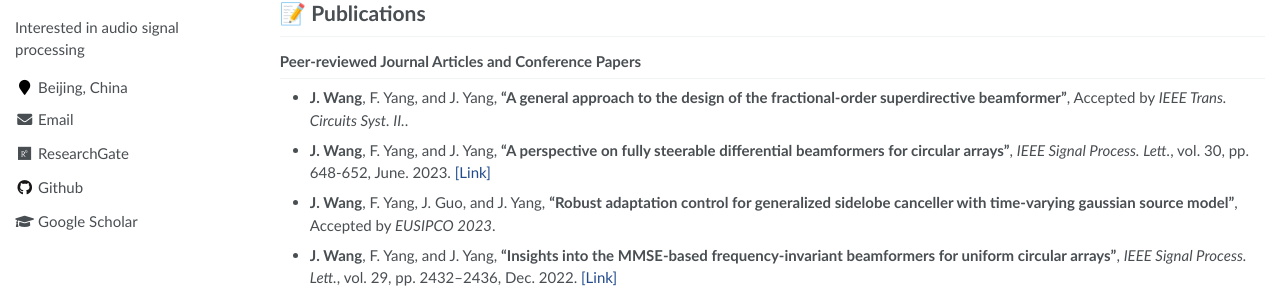
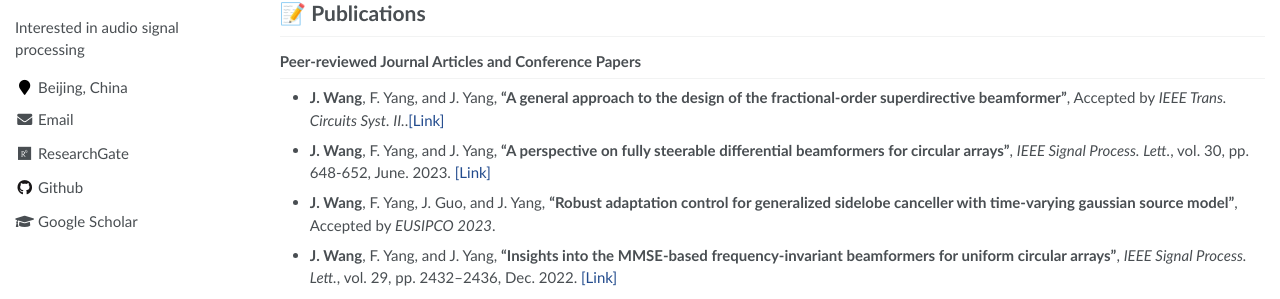
Before and after one commit to 875441459/875441459.github.io, a Jekyll site: the page built from _pages/about.md, in a window 1280 px wide and 900 px high. Shown: the part 382-681 px from the top of the window. Built offline with Jekyll 4.4.1, drawn with Linux system fonts in a browser that asks for light colours.

Commit message:
Update about.md

```diff
--- a/_pages/about.md
+++ b/_pages/about.md
@@ -33,7 +33,7 @@ My research focuses on **microphone array processing**, **(semi-)blind speech se
 
 ### Peer-reviewed Journal Articles and Conference Papers
 ---
-- **J. Wang**, F. Yang, and J. Yang, **"A general approach to the design of the fractional-order superdirective beamformer"**, Accepted by *IEEE Trans. Circuits Syst. II.*.
+- **J. Wang**, F. Yang, and J. Yang, **"A general approach to the design of the fractional-order superdirective beamformer"**, Accepted by *IEEE Trans. Circuits Syst. II.*.[[Link]](https://ieeexplore.ieee.org/document/10158398/)
 
 -  **J. Wang**, F. Yang, and J. Yang, **"A perspective on fully steerable differential beamformers for circular arrays"**, *IEEE Signal Process. Lett.*, vol. 30, pp. 648-652, June. 2023. [[Link]](https://ieeexplore.ieee.org/document/10138024)
 
```
